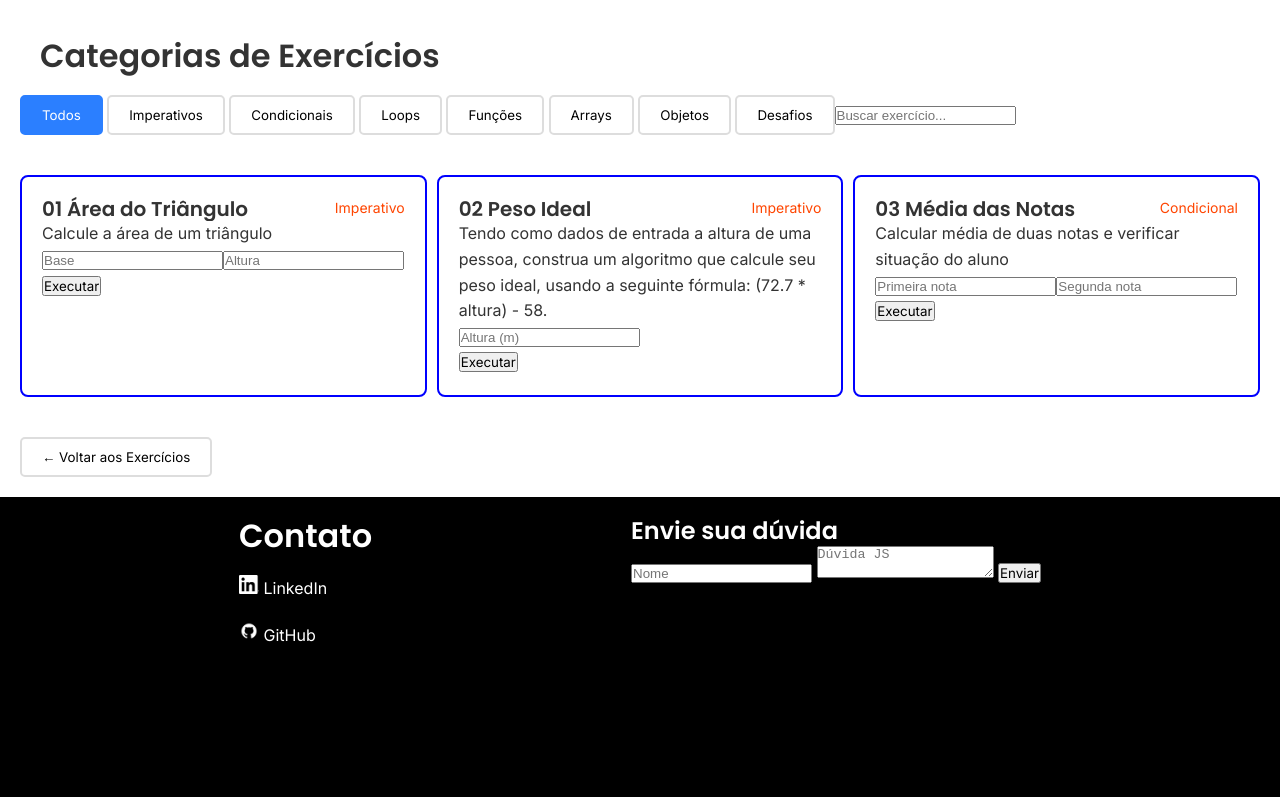
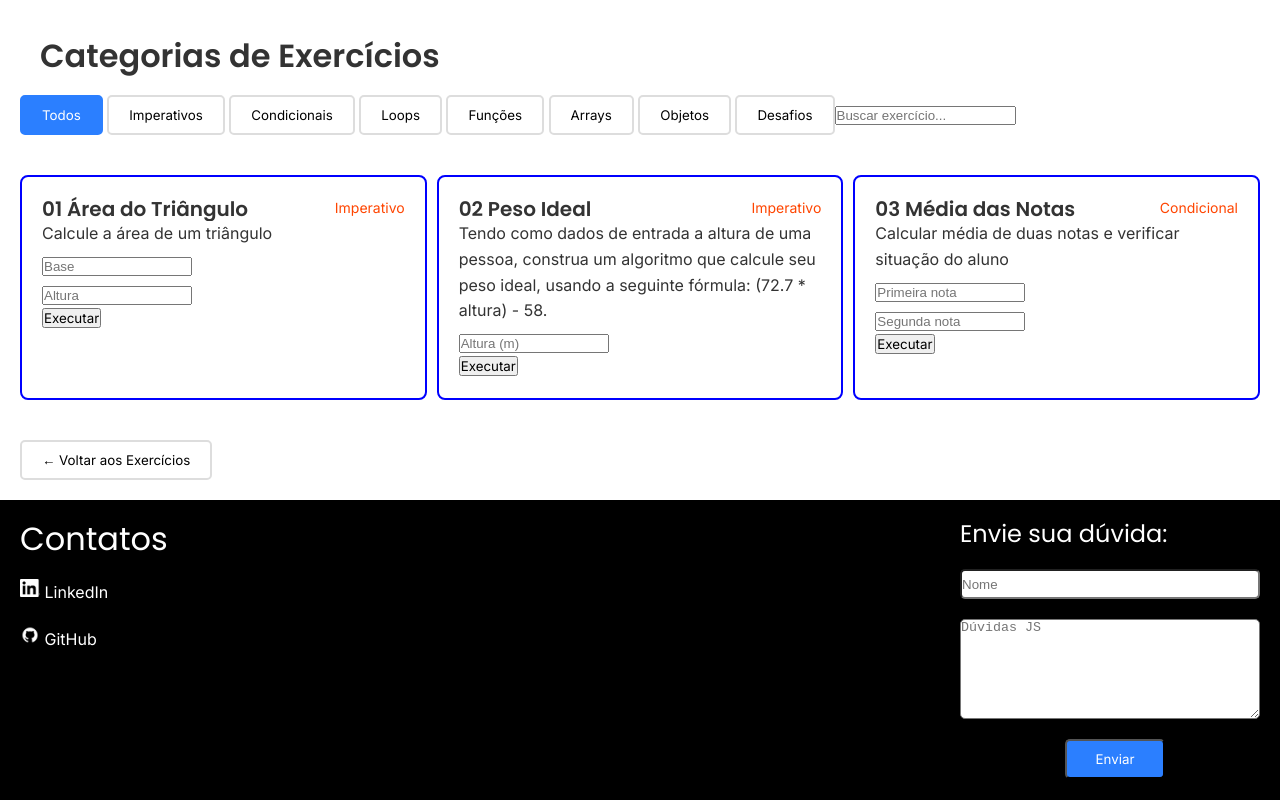
Before and after one commit to Renatolbn/Estudos---Desenvolvimento-Web, a website: page JavaScript/LogicLab_js/index.html in a window 1280 px wide. Shown: the part 619-1419 px from the top of the page. Drawn offline with Linux system fonts and the light colour scheme.

Commit message:
atualização css

```diff
--- a/JavaScript/LogicLab_js/css/style.css
+++ b/JavaScript/LogicLab_js/css/style.css
@@ -230,12 +230,21 @@ header {
   color: orangered;
 }
 
+.area-inputs {
+  display: flex;
+  flex-direction: column;
+  gap: 10px;
+  margin-top: 10px;
+  width: 150px;
+
+}
+
 footer {
   background-color: black;
   height: 300px;
   display: flex;
   flex-direction: row;
-  justify-content: space-evenly;
+  justify-content: space-between;
   align-items: flex-start;
 }
 .contato {
@@ -248,6 +257,7 @@ footer {
 
 .contato h2 {
   margin-bottom: 20px;
+  font-weight: lighter;
 }
 
 .contato img {
@@ -264,16 +274,50 @@ footer {
   text-decoration: none;
   cursor: pointer;
   color: white;
+  cursor: pointer;
+}
+
+.redes-sociais a:hover {
+  transform: scale(1.1);
 }
 
 .duvidas {
   display: flex;
   flex-direction: column;
   margin: 20px;
+  gap: 20px;
 }
 
 .duvidas h3 {
   color: white;
+  font-weight: lighter;
+}
+
+.duvidas form {
+  display: flex;
+  flex-direction: column;
+  gap: 20px;
+}
+
+.duvidas form input {
+  height: 30px;
+  border-radius: 5px;
+}
+
+.duvidas form textarea {
+  height: 100px;
+  width: 300px;
+  border-radius: 5px;
+}
+
+.duvidas form button {
+  width: 100px;
+  background-color: #2b7fff;
+  color: white;
+  padding: 10px;
+  border-radius: 5px;
+  position: relative;
+  left: 35%;
 }
 
 /*=====Responsividade=====*/
--- a/JavaScript/LogicLab_js/index.html
+++ b/JavaScript/LogicLab_js/index.html
@@ -84,7 +84,7 @@
     </main>
     <footer>
       <div class="contato">
-        <h2>Contato</h2>
+        <h2>Contatos</h2>
         <div class="redes-sociais">
           <a href="https://linkedin.com/in/renato-lins-21a32a52" target="_blank" rel="noopener">
             <img src="assets/img/linkedin_logo.png" alt="LinkedIn" />
@@ -97,10 +97,10 @@
         </div>
       </div>
       <div class="duvidas">
-        <h3>Envie sua dúvida</h3>
+        <h3>Envie sua dúvida:</h3>
         <form action="https://formsubmit.co/renatolbn@gmail.com" method="POST">
           <input type="text" name="name" placeholder="Nome" required />
-          <textarea name="message" placeholder="Dúvida JS" required></textarea>
+          <textarea name="message" placeholder="Dúvidas JS" required></textarea>
           <button type="submit">Enviar</button>
         </form>
       </div>
--- a/JavaScript/LogicLab_js/js/app.js
+++ b/JavaScript/LogicLab_js/js/app.js
@@ -36,7 +36,7 @@ function renderizarExercicios() {
     // ÁREA DE INPUTS
 
     const areaInputs = document.createElement("div");
-
+    areaInputs.classList.add("area-inputs");
     (exercicio.inputs || []).forEach((inp) => {
       const input = document.createElement("input");
       input.placeholder = inp.label;
```
